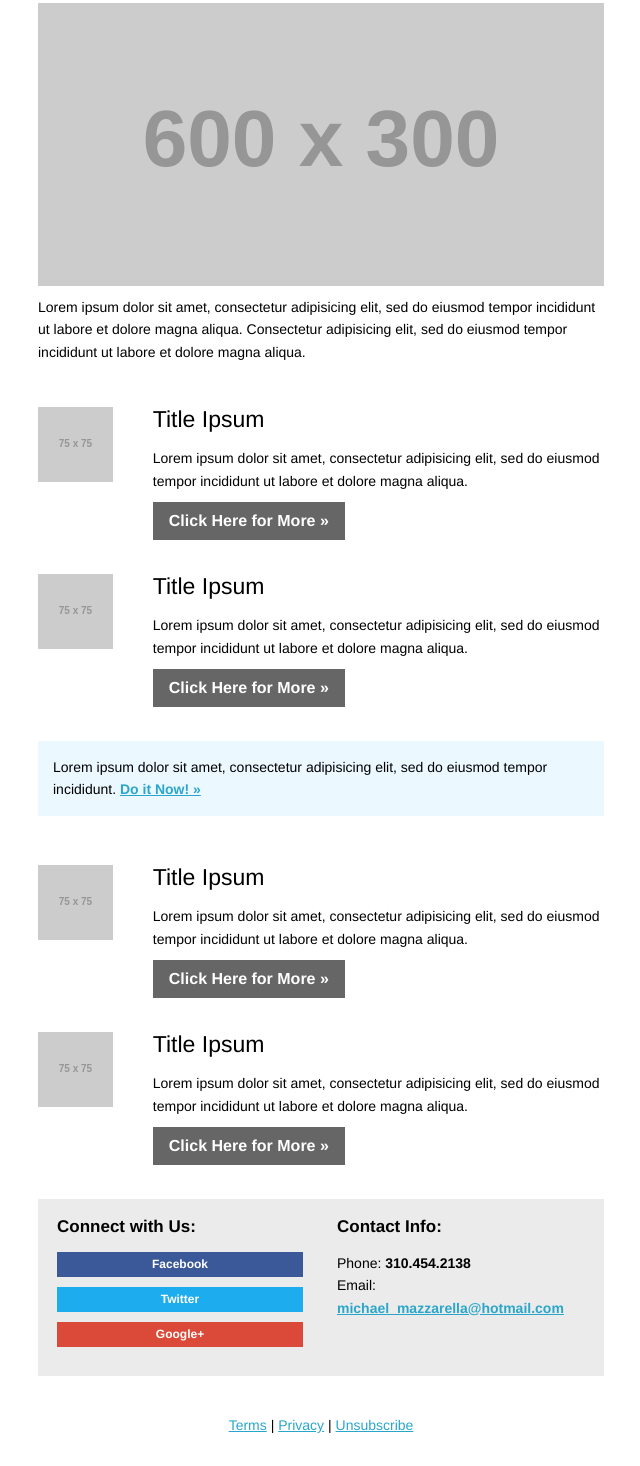
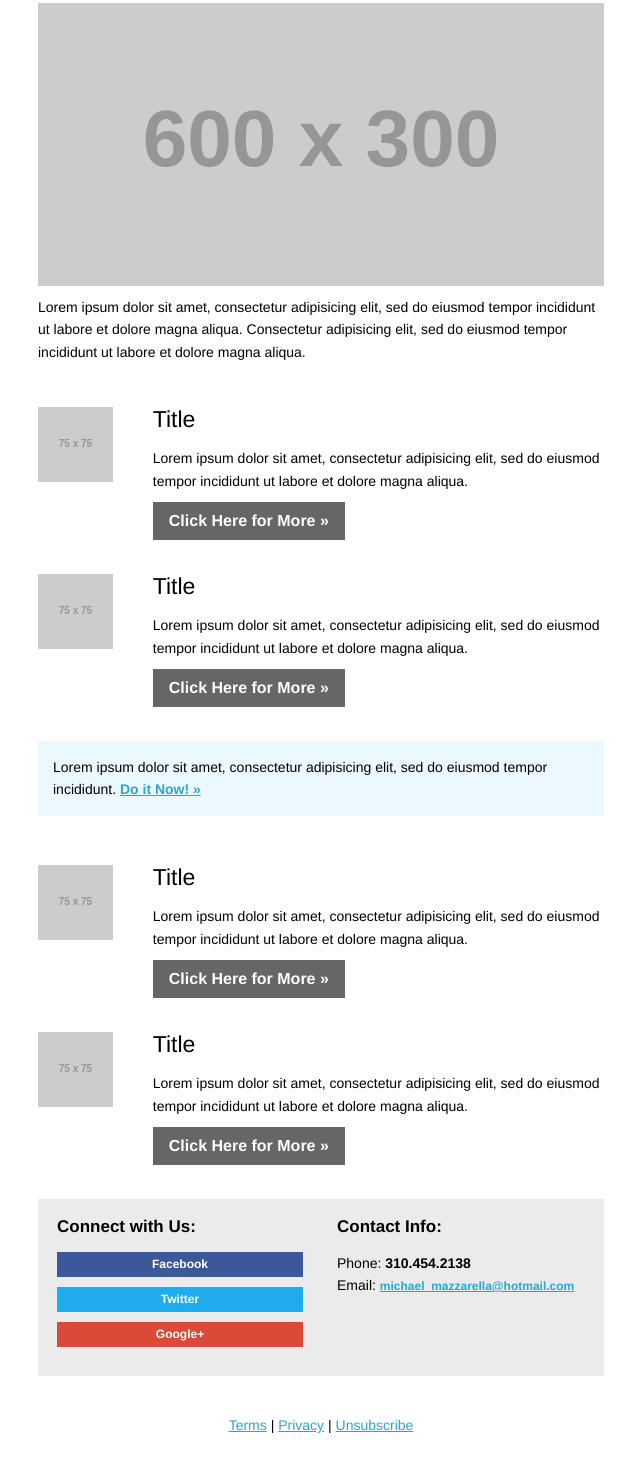
Before and after one commit to Michaelm999/Emails, a plain HTML site: page new.html in a window 1280 px wide. Shown: the part 232-1698 px from the top of the page, without its empty margins (319-959 px from the left). Drawn offline with Linux system fonts and the light colour scheme; placeholder pictures from the web are drawn by us.

Commit message:
responsive email link

```diff
--- a/new.html
+++ b/new.html
@@ -33,7 +33,9 @@ height: 100%;
   ELEMENTS
 ------------------------------------- */
 a { color: #2BA6CB;}
-
+#email-link{
+  font-size: 12px;
+}
 .btn {
 text-decoration:none;
 color: #FFF;
@@ -151,7 +153,6 @@ ul.sidebar li a {
 text-decoration:none;
 color: #666;
 padding:10px 16px;
-/* 	font-weight:bold; */
 margin-right:10px;
 /* 	text-align:center; */
 cursor:pointer;
@@ -167,7 +168,6 @@ ul.sidebar li a h1,ul.sidebar li a h2,ul.sidebar li a h3,ul.sidebar li a h4,ul.s
 
 /* ---------------------------------------------------
   RESPONSIVENESS
-  Nuke it from orbit. It's the only way to be sure.
 ------------------------------------------------------ */
 
 /* Set a max-width, and make it display as block so it will automatically stretch to that width, but will also shrink down on a phone or something */
@@ -226,7 +226,9 @@ div[class="column"] { width: auto!important; float:none!important;}
 table.social div[class="column"] {
   width:auto!important;
 }
-
+#email-link{
+  font-size: 14px;
+}
 }
 </style>
 </head>
@@ -251,8 +253,7 @@ table.social div[class="column"] {
    <td></td>
   </tr>
  </table>
-
- <table class="body-wrap" >
+ <table class="body-wrap">
   <tr>
    <td></td>
    <td class="container" align="" bgcolor="#FFFFFF">
@@ -260,7 +261,7 @@ table.social div[class="column"] {
      <table>
       <tr>
        <td>
-        <h1>Newsletter!</h1>
+        <h1>Breaking News!</h1>
          <p class="lead">Lorem ipsum dolor sit amet, consectetur adipisicing elit, sed do eiusmod tempor incididunt ut labore et.</p>
          <p><img src="https://placehold.it/600x300" /></p>
          <p>Lorem ipsum dolor sit amet, consectetur adipisicing elit, sed do eiusmod tempor incididunt ut labore et dolore magna aliqua. Consectetur adipisicing elit, sed do eiusmod tempor incididunt ut labore et dolore magna aliqua. </p>
@@ -268,13 +269,12 @@ table.social div[class="column"] {
       </tr>
      </table>
     </div>
-
     <div class="content">
      <table>
       <tr>
        <td class="small" width="20%" style="vertical-align: top; padding-right:10px;"><img src="https://placehold.it/75x75" /></td>
         <td>
-        <h4>Title Ipsum</h4>
+         <h4>Title</h4>
           <p>Lorem ipsum dolor sit amet, consectetur adipisicing elit, sed do eiusmod tempor incididunt ut labore et dolore magna aliqua. </p>
           <a class="btn">Click Here for More &raquo;</a>
        </td>
@@ -286,14 +286,13 @@ table.social div[class="column"] {
       <tr>
        <td class="small" width="20%" style="vertical-align: top; padding-right:10px;"><img src="https://placehold.it/75x75" /></td>
         <td>
-         <h4>Title Ipsum</h4>
+         <h4>Title</h4>
          <p>Lorem ipsum dolor sit amet, consectetur adipisicing elit, sed do eiusmod tempor incididunt ut labore et dolore magna aliqua. </p>
          <a class="btn">Click Here for More &raquo;</a>
        </td>
       </tr>
      </table>
    </div>
-
    <div class="content">
      <table>
       <tr>
@@ -308,7 +307,7 @@ table.social div[class="column"] {
       <tr>
        <td class="small" width="20%" style="vertical-align: top; padding-right:10px;"><img src="https://placehold.it/75x75" /></td>
         <td>
-         <h4>Title Ipsum</h4>
+         <h4>Title</h4>
           <p>Lorem ipsum dolor sit amet, consectetur adipisicing elit, sed do eiusmod tempor incididunt ut labore et dolore magna aliqua. </p>
           <a class="btn">Click Here for More &raquo;</a>
        </td>
@@ -320,7 +319,7 @@ table.social div[class="column"] {
       <tr>
        <td class="small" width="20%" style="vertical-align: top; padding-right:10px;"><img src="https://placehold.it/75x75" /></td>
         <td>
-         <h4>Title Ipsum</h4>
+         <h4>Title</h4>
           <p>Lorem ipsum dolor sit amet, consectetur adipisicing elit, sed do eiusmod tempor incididunt ut labore et dolore magna aliqua. </p>
           <a class="btn">Click Here for More &raquo;</a>
         </td>
@@ -345,12 +344,12 @@ table.social div[class="column"] {
            </table>
           </div>
          <div class="column">
-          <table  align="left">
+          <table align="left">
            <tr>
             <td>
              <h5>Contact Info:</h5>
                <p>Phone: <strong>310.454.2138</strong><br />
-                 Email: <strong><a href="emailto:michael_mazzarella@hotmail.com">michael_mazzarella@hotmail.com</a></strong>
+                  Email: <strong><a href="emailto:michael_mazzarella@hotmail.com" id="email-link">michael_mazzarella@hotmail.com</a></strong>
                </p>
            </td>
           </tr>
```
Lines whose indentation alone changed are shown as unchanged.
